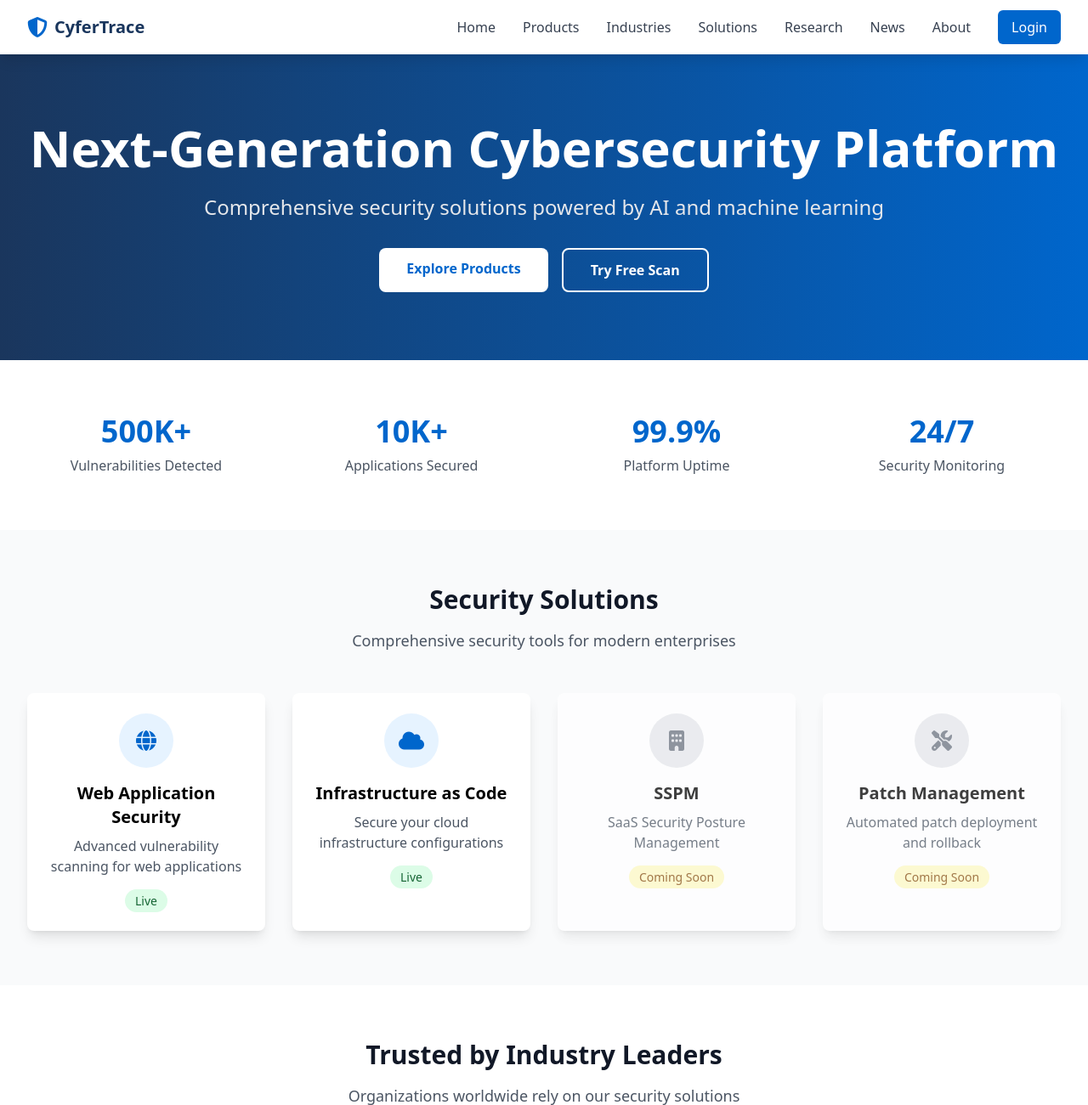
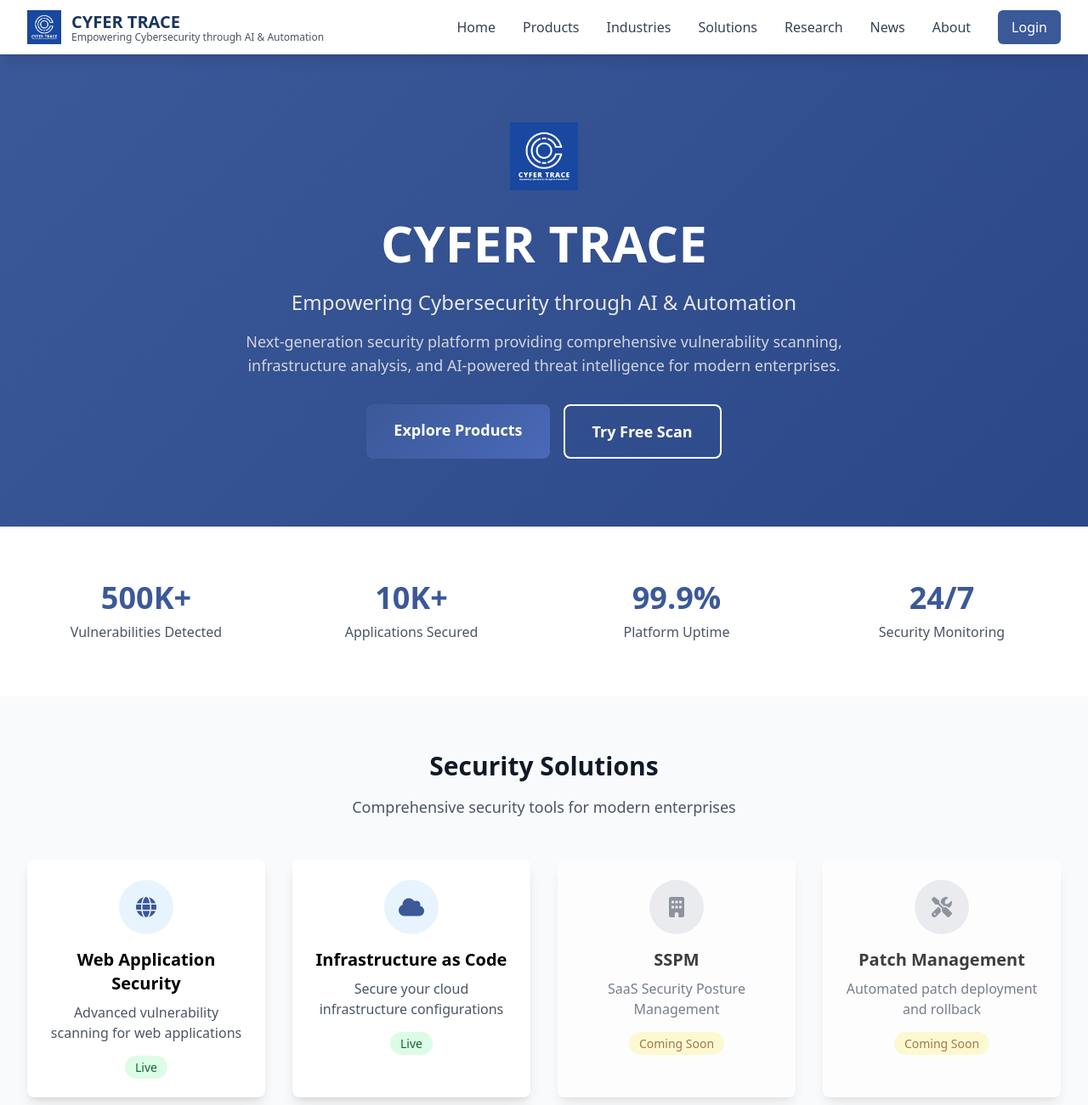
Before and after one commit to hrishikesh-hiray/QualysSecurityClone, a Flask app: page / in a window 1280 px wide. Shown: the top 1301 px of the page at 85% size. Run offline with Flask 3, Linux system fonts and the light colour scheme; some libraries are stand-ins or nearby versions.

Commit message:
Enhance website appearance with new logo and improved color scheme
Updates the site's logo, applies a new color scheme using Tailwind CSS, and restyles the hero section and buttons in `static/css/style.css`, `templates/base.html`, `templates/index.html`.

Replit-Commit-Author: Agent
Replit-Commit-Session-Id: 85f2eb18-208b-4eb1-b1bb-2eb2fb4ebc79
Replit-Commit-Screenshot-Url: https://storage.googleapis.com/screenshot-production-us-central1/5c00ac24-f3b4-46a8-9140-2011f7510a6e/85f2eb18-208b-4eb1-b1bb-2eb2fb4ebc79/8SQZSlL

```diff
--- /dev/null
+++ b/cookies.txt
@@ -0,0 +1,5 @@
+# Netscape HTTP Cookie File
+# https://curl.se/docs/http-cookies.html
+# This file was generated by libcurl! Edit at your own risk.
+
+#HttpOnly_localhost	FALSE	/	FALSE	0	session	.eJwtzjsOwjAMANC7eGaIv3F6mSqJHcHa0glxdzpwgCe9D-zryPMJ2_u48gH7K2ADtFLmXLZQufnw2dA7zSA2FNElZlk655xDR1nFeopy1xzC3lFnzcHNBg-iqEG50Llpmq7Wqhrfugaa3yhEMMNVLJ0smQMJ7sh15vHfwPcHoukurg.aH0jyA.zA9G32ploj31TOsvpEOcDT6deZ8
--- a/static/css/style.css
+++ b/static/css/style.css
@@ -15,12 +15,12 @@
 }
 
 ::-webkit-scrollbar-thumb {
-    background: #0066cc;
+    background: #3B5998;
     border-radius: 4px;
 }
 
 ::-webkit-scrollbar-thumb:hover {
-    background: #0052a3;
+    background: #2B4788;
 }
 
 /* Loading spinner animation */
@@ -49,10 +49,29 @@
 
 /* Gradient text effect */
 .gradient-text {
-    background: linear-gradient(135deg, #0066cc, #3b82f6);
+    background: linear-gradient(135deg, #3B5998, #4A69B8);
     -webkit-background-clip: text;
     -webkit-text-fill-color: transparent;
     background-clip: text;
+}
+
+/* Hero section with brand colors */
+.hero-gradient {
+    background: linear-gradient(135deg, #3B5998 0%, #2B4788 100%);
+}
+
+/* Custom brand button styles */
+.btn-cyber {
+    background: linear-gradient(135deg, #3B5998, #4A69B8);
+    border: none;
+    color: white;
+    transition: all 0.3s ease;
+}
+
+.btn-cyber:hover {
+    background: linear-gradient(135deg, #2B4788, #3B5998);
+    transform: translateY(-2px);
+    box-shadow: 0 8px 20px rgba(59, 89, 152, 0.3);
 }
 
 /* Card hover effects */
--- a/templates/base.html
+++ b/templates/base.html
@@ -22,9 +22,11 @@
             theme: {
                 extend: {
                     colors: {
-                        'cyber-blue': '#0066cc',
+                        'cyber-blue': '#3B5998',
+                        'cyber-blue-dark': '#2B4788',
+                        'cyber-blue-light': '#4A69B8',
                         'cyber-dark': '#1a365d',
-                        'cyber-light': '#e6f3ff',
+                        'cyber-light': '#E8F4FD',
                         'cyber-gray': '#2d3748'
                     }
                 }
@@ -39,8 +41,11 @@
             <div class="flex justify-between h-16">
                 <div class="flex items-center">
                     <a href="{{ url_for('index') }}" class="flex items-center">
-                        <i class="fas fa-shield-alt text-cyber-blue text-2xl mr-2"></i>
-                        <span class="text-xl font-bold text-cyber-dark">CyferTrace</span>
+                        <img src="{{ url_for('static', filename='images/cyfer-logo.png') }}" alt="CyferTrace" class="h-10 w-10 mr-3">
+                        <div class="flex flex-col">
+                            <span class="text-xl font-bold text-cyber-dark">CYFER TRACE</span>
+                            <span class="text-xs text-gray-600 -mt-1">Empowering Cybersecurity through AI & Automation</span>
+                        </div>
                     </a>
                 </div>
 
--- a/templates/index.html
+++ b/templates/index.html
@@ -2,20 +2,27 @@
 
 {% block content %}
 <!-- Hero Section -->
-<section class="bg-gradient-to-r from-cyber-dark to-cyber-blue text-white">
+<section class="hero-gradient text-white">
     <div class="max-w-7xl mx-auto px-4 sm:px-6 lg:px-8 py-20">
         <div class="text-center">
+            <div class="flex justify-center mb-8">
+                <img src="{{ url_for('static', filename='images/cyfer-logo.png') }}" alt="CyferTrace" class="h-20 w-20">
+            </div>
             <h1 class="text-4xl md:text-6xl font-bold mb-6">
-                Next-Generation Cybersecurity Platform
+                CYFER TRACE
             </h1>
-            <p class="text-xl md:text-2xl mb-8 text-gray-200">
-                Comprehensive security solutions powered by AI and machine learning
+            <p class="text-xl md:text-2xl mb-4 text-gray-200">
+                Empowering Cybersecurity through AI & Automation
+            </p>
+            <p class="text-lg mb-8 text-gray-300 max-w-3xl mx-auto">
+                Next-generation security platform providing comprehensive vulnerability scanning,
+                infrastructure analysis, and AI-powered threat intelligence for modern enterprises.
             </p>
             <div class="flex flex-col sm:flex-row gap-4 justify-center">
-                <a href="{{ url_for('products') }}" class="bg-white text-cyber-blue px-8 py-3 rounded-lg font-semibold hover:bg-gray-100 transition-colors">
+                <a href="{{ url_for('products') }}" class="btn-cyber px-8 py-4 rounded-lg font-semibold text-lg">
                     Explore Products
                 </a>
-                <a href="{{ url_for('was_scanner') }}" class="border-2 border-white text-white px-8 py-3 rounded-lg font-semibold hover:bg-white hover:text-cyber-blue transition-colors">
+                <a href="{{ url_for('was_scanner') }}" class="border-2 border-white text-white px-8 py-4 rounded-lg font-semibold text-lg hover:bg-white hover:text-cyber-blue transition-colors">
                     Try Free Scan
                 </a>
             </div>
```
Also changed, not shown: attached_assets/CyferTRACE LOGO_1753031517883.png (added), static/images/cyfer-logo.png (added).
